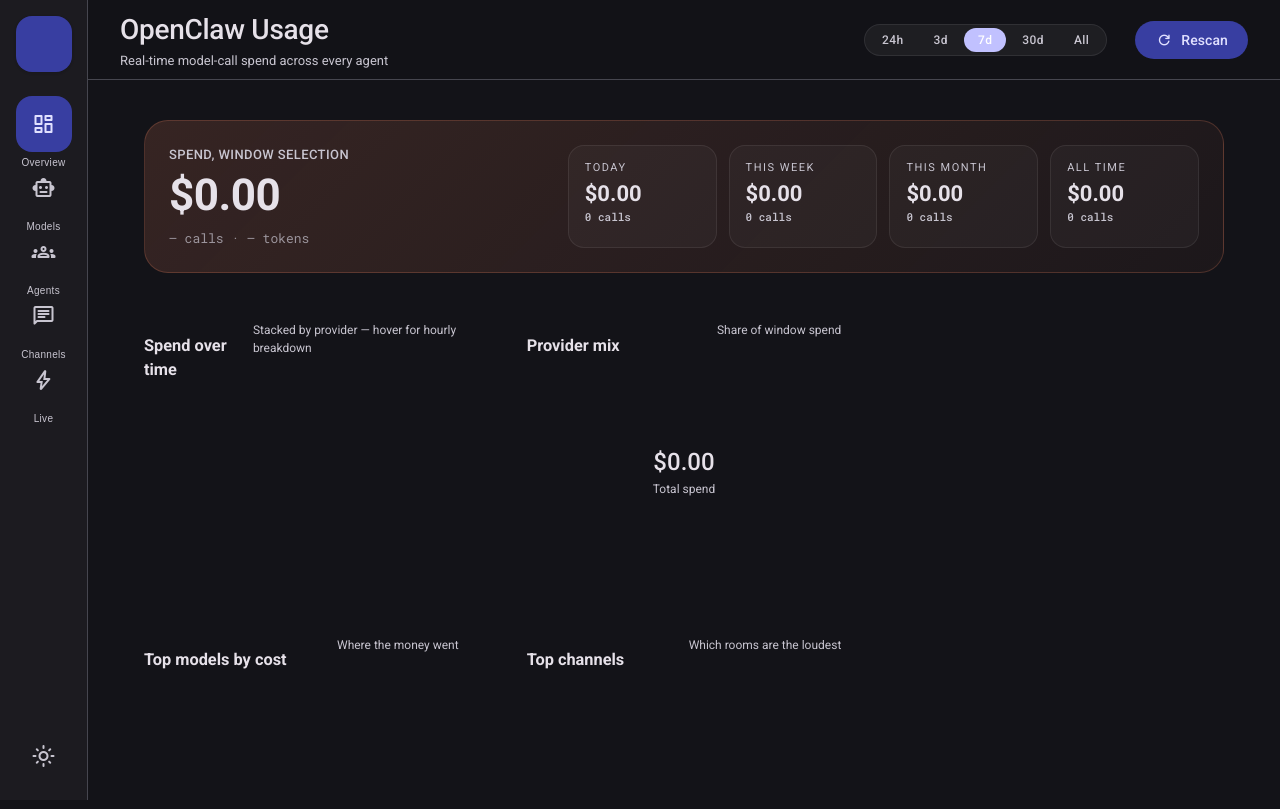
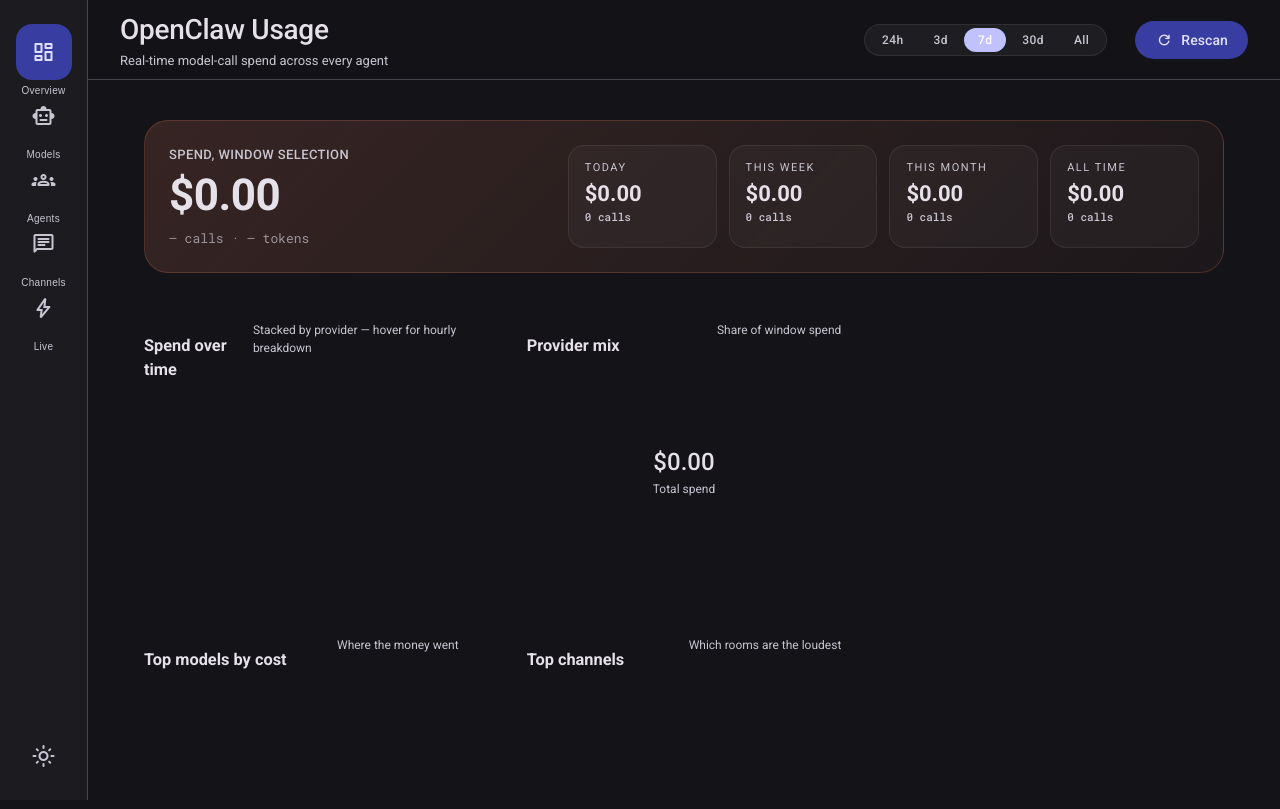
Before and after one commit to iBelieveInSwordbot/swordbot-openclaw-usage, a website: page public/index.html in a window 1280 px wide. Drawn offline with nearby package versions, Linux system fonts and the light colour scheme; no server answers; a web font is replaced by a local one.

Commit message:
UI: remove empty purple rail-logo pill
The 56x56 purple pill at the top of the left nav rail had been left
empty after removing the sword emoji earlier. Drop the div + CSS
entirely and bump rail top padding for breathing room.

```diff
--- a/public/index.html
+++ b/public/index.html
@@ -13,7 +13,6 @@
 <body class="theme-dark">
 
 <aside class="rail">
-  <div class="rail-logo"></div>
   <nav class="rail-nav">
     <button class="rail-item active" data-section="overview" aria-label="Overview">
       <span class="material-symbols-rounded">dashboard</span>
--- a/public/styles.css
+++ b/public/styles.css
@@ -111,20 +111,10 @@ body {
   width: var(--rail-w);
   background: var(--md-surface-container-low);
   display: flex; flex-direction: column; align-items: center;
-  padding: 16px 0;
+  padding: 24px 0 16px;
   border-right: 1px solid var(--md-outline-variant);
   z-index: 5;
 }
-.rail-logo {
-  width: 56px; height: 56px;
-  border-radius: 16px;
-  background: var(--md-primary-container);
-  color: var(--md-on-primary-container);
-  display: grid; place-items: center;
-  margin-bottom: 24px;
-  box-shadow: var(--elev-1);
-}
-.rail-emoji { font-size: 28px; }
 .rail-nav { display: flex; flex-direction: column; gap: 8px; flex: 1; align-items: center; }
 .rail-foot { display: flex; flex-direction: column; gap: 8px; align-items: center; }
 .rail-item {
```
